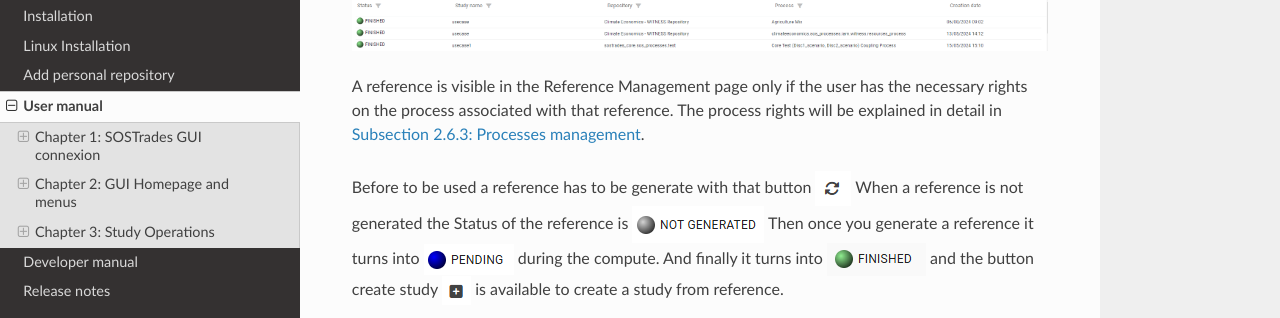
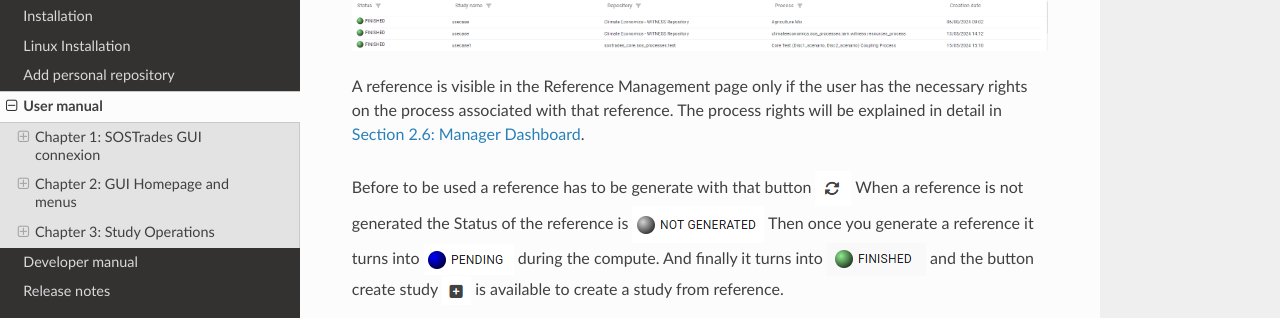
Before and after one commit to os-climate/sostrades-dev-tools, a Sphinx documentation site: the page built from docs/source/user_manual.md, in a window 1280 px wide and 900 px high, scrolled down 9500 px. Shown: the part 133-451 px from the top of the window. Built offline with Sphinx 7.4.7 and the Read the Docs theme 3.1.0, drawn with Linux system fonts in a browser that asks for light colours.

Commit message:
revert link ref

```diff
--- a/docs/source/user_manual.md
+++ b/docs/source/user_manual.md
@@ -160,7 +160,7 @@ References are predefined examples of a process with selected data set by develo
 Similar to the study management page, the reference management page can be accessed from the menu button to list references and can also be found using the filter bar similar to the study management filter bar.
 ![](images/platform-GUI/reference-management/reference-list.png)
 
-A reference is visible in the Reference Management page only if the user has the necessary rights on the process associated with that reference. The process rights will be explained in detail in [Subsection 2.6.3: Processes management](#subsection-2-6-3-processes-management).
+A reference is visible in the Reference Management page only if the user has the necessary rights on the process associated with that reference. The process rights will be explained in detail in [Section 2.6: Manager Dashboard](#section-26-manager-dashboard).
 
 Before to be used a reference has to be generate with that button ![](images/platform-GUI/reference-management/generate-reference-icon.png) When a reference is not generated the Status of the reference is ![](images/platform-GUI/reference-management/status-not-generated.png) Then once you generate a reference it turns into ![](images/platform-GUI/reference-management/status-pending.png) during the compute. And finally it turns into ![](images/platform-GUI/reference-management/status-finished.png) and the button create study ![](images/platform-GUI/reference-management/create-button.png) is available to create a study from reference.
 
```
